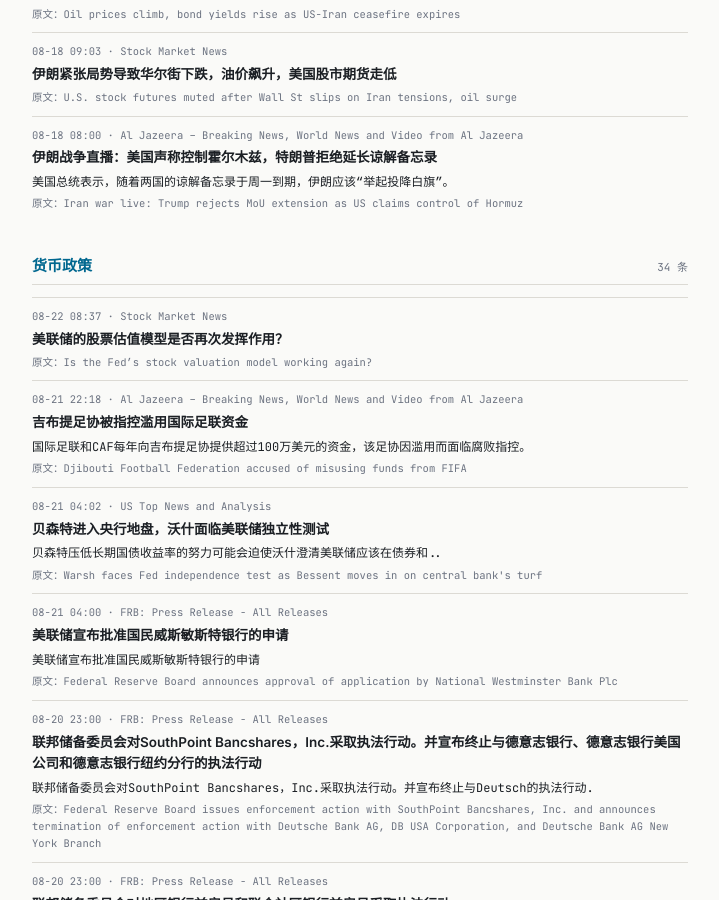
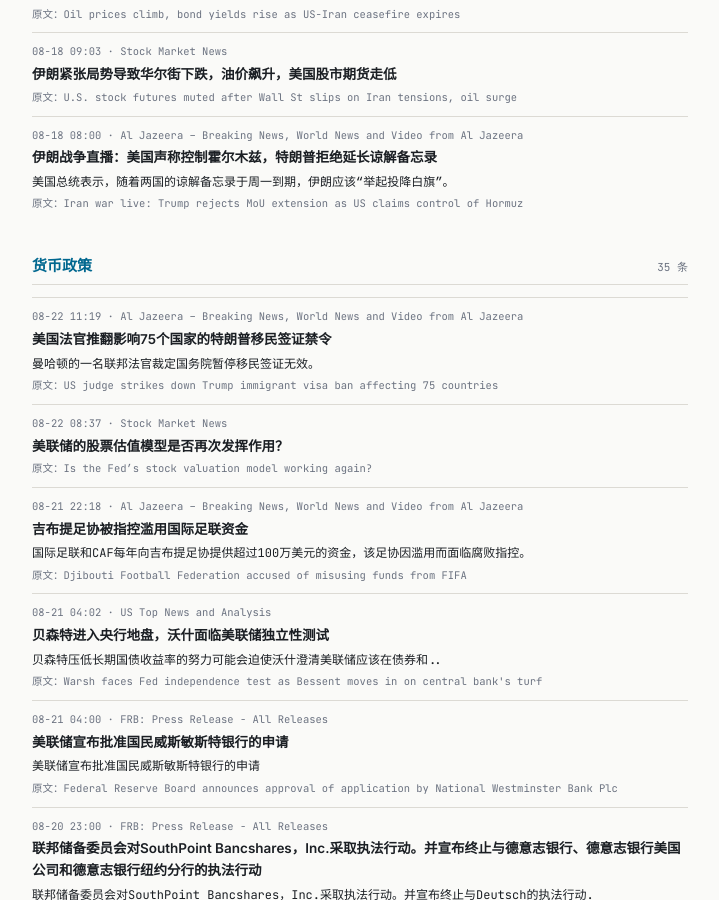
Before and after one commit to tang3super/tang3super.github.io, a Jekyll site: the page built from macro-trade/news-digest.md, in a window 1280 px wide and 900 px high, scrolled down 8335 px. Shown: the whole window, without its empty margins (280-999 px from the left). Built offline with Jekyll 4.4.1, drawn with Linux system fonts in a browser that asks for light colours; some of the changed text lies outside the part shown.

Commit message:
sync news-digest article

```diff
--- a/macro-trade/news-digest.md
+++ b/macro-trade/news-digest.md
@@ -560,6 +560,13 @@ topics:
     summary_zh: 美国总统表示，随着两国的谅解备忘录于周一到期，伊朗应该“举起投降白旗”。
 - name: 货币政策
   items:
+  - title: US judge strikes down Trump immigrant visa ban affecting 75 countries
+    summary: A federal judge in Manhattan ruled against the State Department's suspension of immigrant visas.
+    link: https://www.aljazeera.com/news/2026/8/22/us-judge-strikes-down-trump-immigrant-visa-ban-affecting-75-countries?traffic_source=rss
+    source: Al Jazeera – Breaking News, World News and Video from Al Jazeera
+    time: 08-22 11:19
+    title_zh: 美国法官推翻影响75个国家的特朗普移民签证禁令
+    summary_zh: 曼哈顿的一名联邦法官裁定国务院暂停移民签证无效。
   - title: Is the Fed’s stock valuation model working again?
     summary: ''
     link: https://www.investing.com/news/stock-market-news/is-the-feds-stock-valuation-model-working-again-4872237
```
Also changed, not shown: other parts of macro-trade/news-digest.md (+1 -1 lines).
